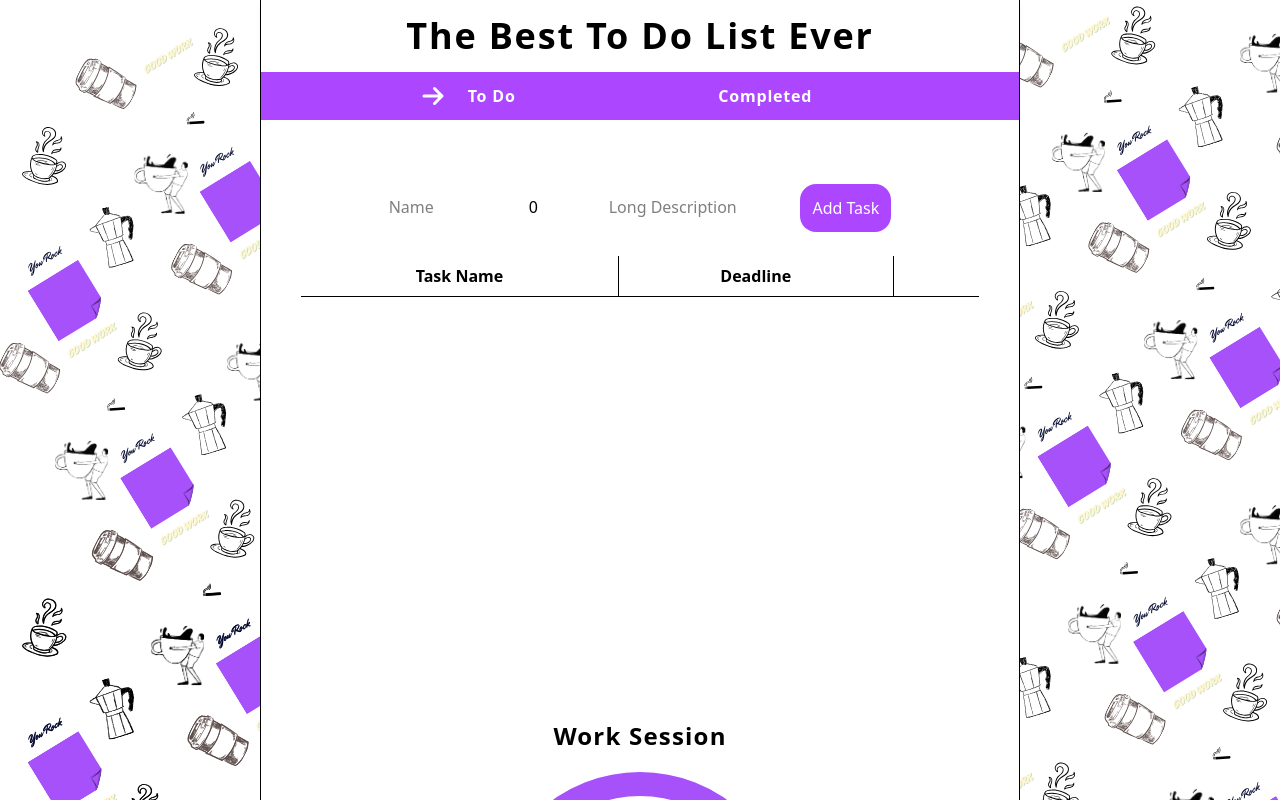
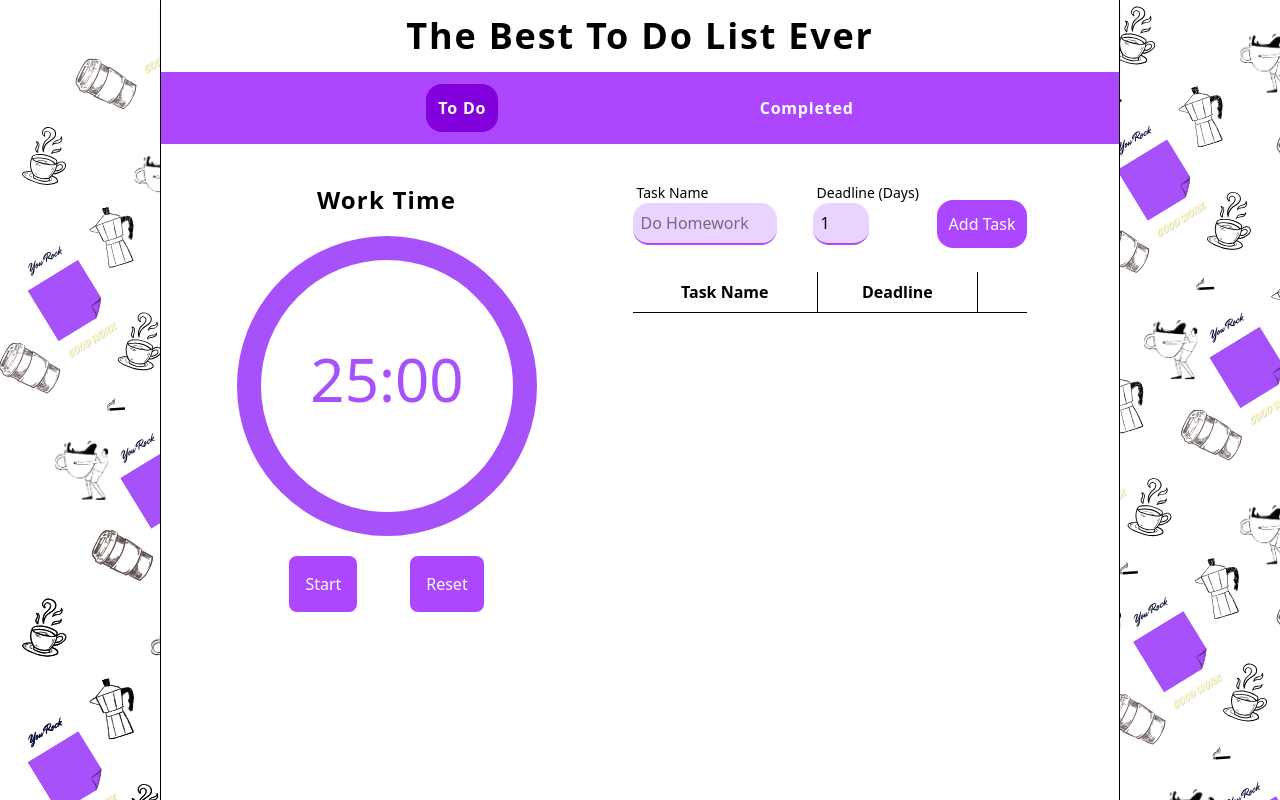
Before and after one commit to DanielFonsecaa/TodoList-Pomodoro, a React (Vite) app: page / in a window 1280 px wide. Shown: the top 800 px of the page. Built offline with nearby package versions, Linux system fonts and the light colour scheme.

Commit message:
fix: change the style of the timer and the tables

```diff
--- a/src/App.tsx
+++ b/src/App.tsx
@@ -5,17 +5,18 @@ import SideBar from "./Components/SideBar";
 import Timer from "./Components/Timer";
 function App() {
   return (
-    <div className="w-fit md:w-[760px] h-screen relative m-auto bg-white border-l border-r ">
-      <div className="sticky top-0 bg-white">
+    <div className="w-fit md:w-[60em] h-screen relative m-auto bg-white border-l border-r ">
+      <div className="sticky top-0 bg-white z-50">
         <NavBar></NavBar>
         <SideBar></SideBar>
       </div>
-      <div className="h-[30em] m-10">
-        <Outlet></Outlet>
-      </div>
-
-      <div className="p-10 bg-white">
-        <Timer></Timer>
+      <div className="flex sm:flex-row flex-col bg-white justify-center item">
+        <div className="p-10 bg-white">
+          <Timer></Timer>
+        </div>
+        <div className="m-10">
+          <Outlet></Outlet>
+        </div>
       </div>
     </div>
   );
--- a/src/Components/SideBar.tsx
+++ b/src/Components/SideBar.tsx
@@ -1,41 +1,26 @@
 const SideBar = () => {
   return (
     <div className="w-full bg-purple-500 relative">
-      <ul className="capitalize flex justify-evenly gap-5 mx-3 p-3 font-bold tracking-wider text-white">
-        <li>
+      <ul className="capitalize flex justify-evenly items-center gap-5 mx-3 p-3 font-bold tracking-wider text-white">
+        <li
+          className={`${
+            location.pathname === "/" ? "bg-purple-700 p-3 rounded-2xl" : ""
+          }`}
+        >
           <a href="/">to do</a>
         </li>
-        <li>
+        <li
+          className={`${
+            location.pathname === "/completed"
+              ? "bg-purple-700 p-3 rounded-2xl"
+              : ""
+          }`}
+        >
           <a href="/completed">completed</a>
         </li>
       </ul>
-      <div
-        className={`absolute top-1/4 left-40 transition-all duration-500  ${
-          location.pathname === "/" ? "" : "translate-x-100 rotate-180"
-        }`}
-      >
-        <svg
-          xmlns="http://www.w3.org/2000/svg"
-          fill="white"
-          viewBox="0 0 24 24"
-          strokeWidth={3}
-          stroke="white"
-          className="size-6"
-        >
-          <path
-            strokeLinecap="round"
-            strokeLinejoin="round"
-            d="M13.5 4.5 21 12m0 0-7.5 7.5M21 12H3"
-          />
-        </svg>
-      </div>
     </div>
   );
 };
 
 export default SideBar;
-// className={`${
-// location.pathname === "/"
-// ? "bg-purple-950 p-4 rounded-2xl text-white"
-// : ""
-// }`}
--- a/src/Components/Timer.tsx
+++ b/src/Components/Timer.tsx
@@ -60,7 +60,7 @@ const Timer = () => {
       if (timeLeftRef.current === 0) return handleSwitchMode();
 
       tick();
-    }, 10);
+    }, 1000);
     return () => clearInterval(interval);
   }, []);
 
@@ -76,7 +76,7 @@ const Timer = () => {
   return (
     <div className="w-fit m-auto text-center">
       <h2 className="font-bold mb-5 text-2xl tracking-wider">
-        {isWork ? "Work Session" : "Break Session"}
+        {isWork ? "Work Time" : "Break Time"}
       </h2>
       <div className="">
         <CircularProgressbar
@@ -89,7 +89,7 @@ const Timer = () => {
           })}
         />
       </div>
-      <div className="flex gap-3 w-fit m-auto p-4">
+      <div className="flex justify-evenly pt-5">
         {isPaused ? (
           <button
             onClick={() => {
--- a/src/Interface.ts
+++ b/src/Interface.ts
@@ -1,5 +1,4 @@
 export interface ITask {
   taskName: string;
   deadline: number;
-  description?: string;
 }
--- a/src/pages/CompleteTask.tsx
+++ b/src/pages/CompleteTask.tsx
@@ -4,7 +4,6 @@ import TodoTask from "../Components/TodoTask";
 
 const CompleteTask = () => {
   const [todoList, setTodoList] = useState<ITask[]>([]);
-  const [selectTask, setSelectTask] = useState<ITask | null>();
 
   const deleteTask = (taskToDelete: string): void => {
     const updatedTasks = todoList.filter(
@@ -12,14 +11,6 @@ const CompleteTask = () => {
     );
     localStorage.setItem("completedTasks", JSON.stringify(updatedTasks));
     setTodoList(updatedTasks);
-  };
-
-  const viewTask = (task: ITask): void => {
-    console.log(task);
-    setSelectTask(task);
-  };
-  const closeViewEdit = (): void => {
-    setSelectTask(null);
   };
 
   useEffect(() => {
@@ -48,46 +39,12 @@ const CompleteTask = () => {
               <TodoTask
                 task={task}
                 completionOrDeleteTask={deleteTask}
-                viewTask={() => viewTask(task)}
                 isCompleteAction={false}
               />
             </tr>
           ))}
         </tbody>
       </table>
-      {selectTask && (
-        <div className="fixed inset-0 flex items-center justify-center z-50 bg-black/45">
-          <div className="bg-white p-5 rounded-lg shadow-lg shadow-purple-500 flex flex-col gap-6">
-            <h1 className="font-bold text-3xl">Task Details</h1>
-            <div className="flex flex-col">
-              <div className="">
-                <h2 className="inline text-xl font-bold">Task Name:</h2>
-                <h3 className="px-3 inline">{selectTask.taskName}</h3>
-              </div>
-
-              <div
-                className={` ${
-                  !selectTask.description?.trim() ? "hidden " : ""
-                }`}
-              >
-                <h3 className="inline text-xl font-bold ">Description:</h3>
-                <h2 className="inline px-3">{selectTask.description}</h2>
-              </div>
-
-              <div className="">
-                <h3 className=" inline text-xl font-bold">Deadline:</h3>
-                <h2 className=" inline px-3">{selectTask.deadline} days</h2>
-              </div>
-            </div>
-            <button
-              onClick={closeViewEdit}
-              className="cursor-pointer mt-3 px-4 py-2 bg-purple-500 text-white rounded-lg hover:bg-purple-700"
-            >
-              Close
-            </button>
-          </div>
-        </div>
-      )}
     </div>
   );
 };
--- a/src/pages/Home.tsx
+++ b/src/pages/Home.tsx
@@ -4,21 +4,11 @@ import TodoTask from "../Components/TodoTask";
 
 const Home = () => {
   const [task, setTask] = useState<string>("");
-  const [deadline, setDeadline] = useState<number>(0);
-  const [description, setDescription] = useState<string>("");
+  const [deadline, setDeadline] = useState<number>(1);
   const [todoList, setTodoList] = useState<ITask[]>([]);
 
   const [hasPopup, setHasPopup] = useState<boolean>(false);
   const [popupMessage, setPopupMessage] = useState<string>("");
-  const [selectTask, setSelectTask] = useState<ITask | null>();
-
-  const viewTask = (task: ITask): void => {
-    console.log(task);
-    setSelectTask(task);
-  };
-  const closeViewTask = (): void => {
-    setSelectTask(null);
-  };
 
   const addTask = (): void => {
     if (!task) {
@@ -35,7 +25,6 @@ const Home = () => {
     const newTask = {
       taskName: task,
       deadline: deadline,
-      description: description,
     };
 
     const newList = [...todoList, newTask];
@@ -43,8 +32,7 @@ const Home = () => {
 
     setTodoList(newList);
     setTask("");
-    setDeadline(0);
-    setDescription("");
+    setDeadline(1);
   };
 
   const completeTask = (taskToComplete: string): void => {
@@ -93,39 +81,35 @@ const Home = () => {
     }
   }, []);
   return (
-    <div className="m-auto w-full">
-      <div className="flex p-6 items-center justify-evenly">
-        <div className="capitalize flex flex-col md:flex-row gap-10">
-          <div className="w-25 group relative">
+    <div className="m-auto w-full p-4">
+      <div className="flex lg:flex-row flex-col gap-3 items-center justify-evenly">
+        <div className="capitalize flex gap-9">
+          <div className="w-36 group relative">
+            <label className="text-black text-sm absolute -top-5 left-1">
+              Task Name
+            </label>
             <input
-              className="w-25 outline-0 border-b-2 border-transparent focus:border-purple-500 transition-all duration-300"
+              className="w-36 outline-0 border-b-2 border-transparent bg-purple-200 rounded-2xl p-2 focus:border-purple-500 transition-all duration-300 border-b-purple-500 "
               type="text"
-              placeholder="Name"
+              placeholder="Do Homework"
               value={task}
               onChange={(e) => setTask(e.target.value)}
             />
             <div className="absolute left-0 bottom-0 h-[2px] bg-purple-500 w-0 transition-all duration-500 group-hover:w-full"></div>
           </div>
 
-          <div className=" group relative">
+          <div className="w-28 group relative">
+            <label className="text-black text-sm absolute -top-5 left-1">
+              Deadline (Days)
+            </label>
             <input
-              className="w-10 outline-0 border-b-2 border-transparent focus:border-purple-500 transition-all duration-300"
+              className="w-14 outline-0 border-b-2 border-transparent bg-purple-200 rounded-2xl p-2 focus:border-purple-500 transition-all duration-300 border-b-purple-500"
               type="number"
               placeholder="Days"
               value={deadline}
               onChange={(e) => setDeadline(Number(e.target.value))}
             />
             <div className="absolute left-0 bottom-0 h-[2px] bg-purple-500 w-0 transition-all duration-500 group-hover:w-10"></div>
-          </div>
-          <div className=" group relative">
-            <input
-              className="w-32 outline-0 border-b-2 border-transparent focus:border-purple-500 transition-all duration-300"
-              type="string"
-              placeholder="Long Description"
-              value={description}
-              onChange={(e) => setDescription(e.target.value)}
-            />
-            <div className="absolute left-0 bottom-0 h-[2px] bg-purple-500 w-0 transition-all duration-500 group-hover:w-full"></div>
           </div>
         </div>
         <button
@@ -136,7 +120,7 @@ const Home = () => {
         </button>
       </div>
 
-      <div className="h-64 sm:h-100 overflow-auto">
+      <div className=" overflow-auto mt-6">
         <table className="table-auto w-full divide-y divide-black border-collapse">
           <thead>
             <tr className="">
@@ -151,9 +135,6 @@ const Home = () => {
                 <TodoTask
                   task={task}
                   completionOrDeleteTask={completeTask}
-                  viewTask={
-                    task.description?.trim() ? () => viewTask(task) : () => {}
-                  }
                   isCompleteAction={true}
                 />
               </tr>
@@ -175,41 +156,6 @@ const Home = () => {
           </div>
         </div>
       )}
-      {selectTask && (
-        <div className="fixed inset-0 flex items-center justify-center z-50 bg-black/45 ">
-          <div className="bg-white p-5 rounded-lg shadow-lg shadow-purple-500 flex flex-col gap-6">
-            <h1 className="font-bold text-3xl">Task Details</h1>
-            <div className="flex flex-col">
-              <div className="">
-                <h2 className="inline text-xl font-bold">Task Name:</h2>
-
-                <h3 className="px-3 inline">{selectTask.taskName}</h3>
-              </div>
-
-              <div
-                className={` ${
-                  !selectTask.description?.trim() ? "hidden " : ""
-                }`}
-              >
-                <h2 className="inline text-xl font-bold ">Description:</h2>
-                <h3 className="inline px-3">{selectTask.description}</h3>
-              </div>
-
-              <div className="">
-                <h2 className=" inline text-xl font-bold">Deadline:</h2>
-                <h3 className="inline px-3">{selectTask.deadline} days</h3>
-              </div>
-            </div>
-
-            <button
-              onClick={closeViewTask}
-              className="cursor-pointer mt-3 px-4 py-2 bg-purple-500 text-white rounded-lg hover:bg-purple-700 transition-all duration-300 active:translate-y-5"
-            >
-              Close
-            </button>
-          </div>
-        </div>
-      )}
     </div>
   );
 };
```
Also changed, not shown: src/Components/TodoTask.tsx (+0 -16 lines).
